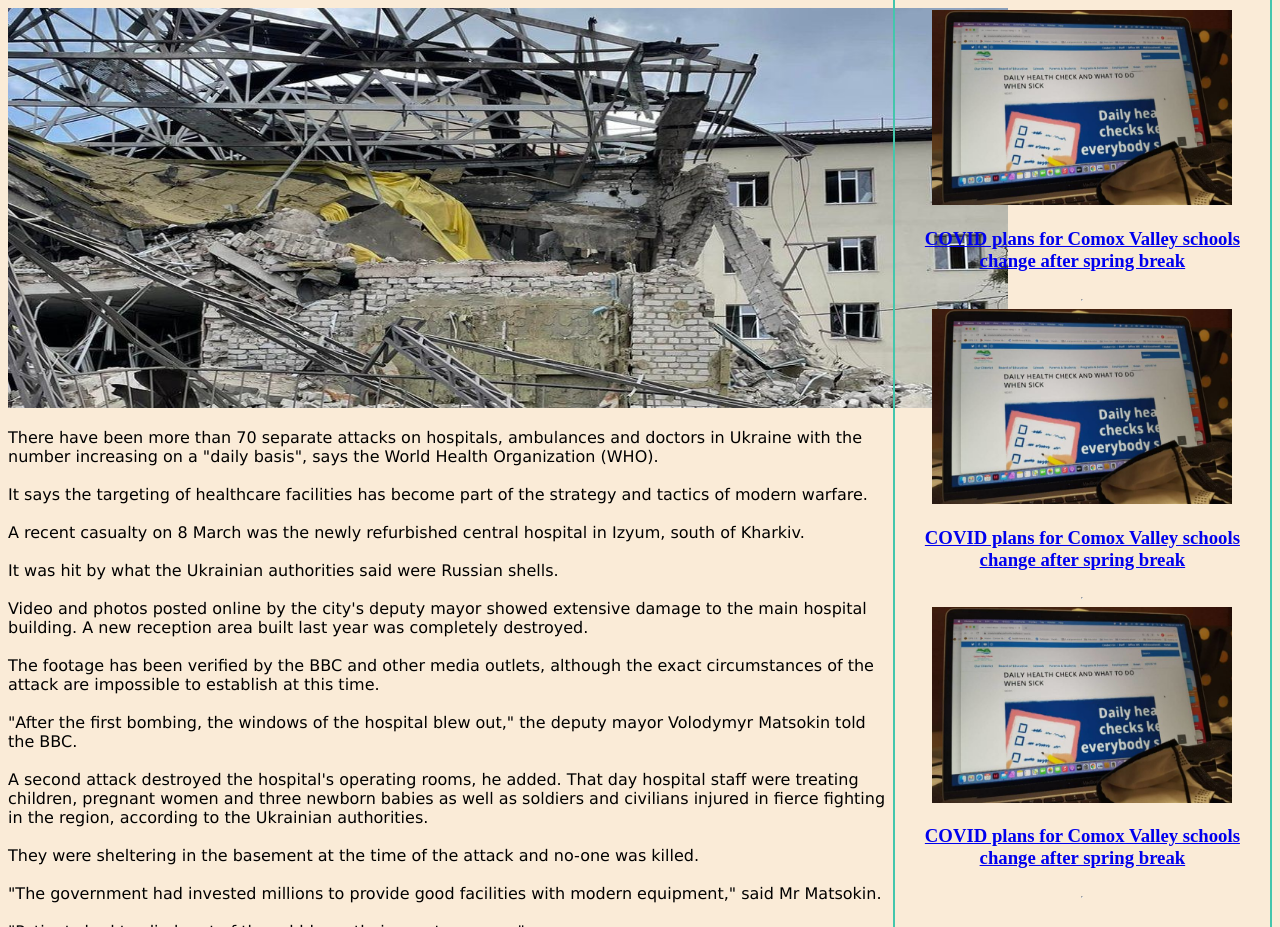
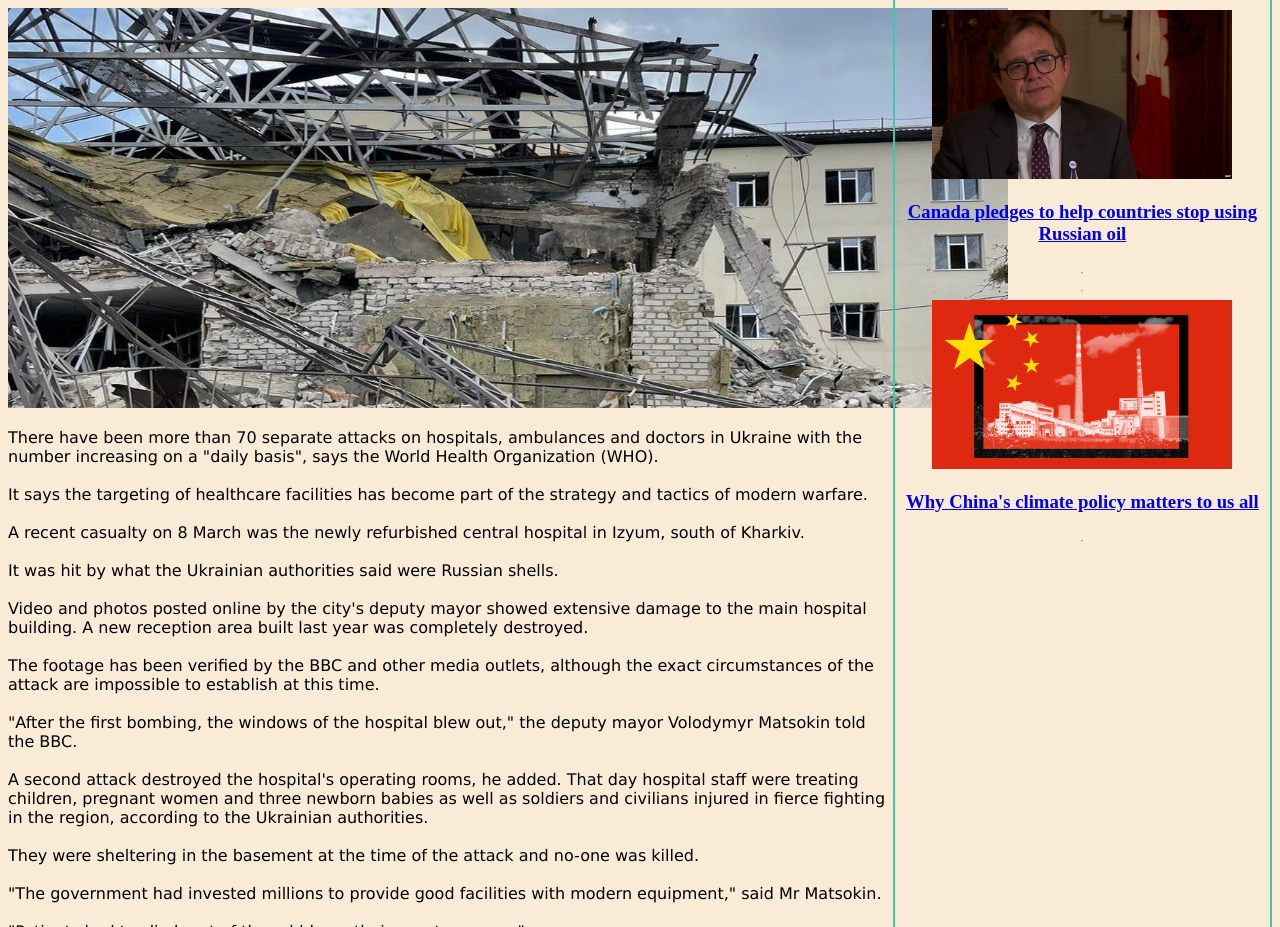
Before and after one commit to nic-dgl103-wi22-cvs/website-project-joy631pu, a plain HTML site: page international1.html in a window 1280 px wide. Shown: the part 291-1218 px from the top of the page. Drawn offline with Linux system fonts and the light colour scheme.

Commit message:
Some changes is created on aside section of international news

```diff
--- a/international1.html
+++ b/international1.html
@@ -76,24 +76,19 @@ Expanded in the aftermath of World War Two, the conventions set out the basic ri
    <!--Aside section-->
     <aside class="flex-container3 align">
 
-        <h2>Other Local News</h2>
-        <div class="flex-item5">
-            <img src="images/CovidUpdateSchool.JPG" alt="CovidUpdateSchool" width="300">
-            <h3><a href="localnews.html">COVID plans for Comox Valley schools change after spring break</a></h3>
-        </div>
+        <h2>Other International News</h2>
+        <div class="wrapper">
+          <img src="images/International2.jpg" alt="Canada" width="300">
+          <h3><a href="international2.html">Canada pledges to help countries stop using Russian oil</a></h3>
+          </div>
+        <hr>
+        <hr>
+        <div class="wrapper">
+          <img src="images/International3.jpg" alt="China" width="300">
+          <h3><a href="international3.html">Why China's climate policy matters to us all</a></h3>
+          </div>
         <hr>
 
-        <div class="flex-item5">
-            <img src="images/CovidUpdateSchool.JPG" alt="CovidUpdateSchool" width="300">
-            <h3><a href="localnews.html">COVID plans for Comox Valley schools change after spring break</a></h3>
-        </div>
-        <hr>
-
-        <div class="flex-item5">
-            <img src="images/CovidUpdateSchool.JPG" alt="CovidUpdateSchool" width="300">
-            <h3><a href="localnews.html">COVID plans for Comox Valley schools change after spring break</a></h3>
-        </div>
-        <hr>
     </aside>
   </main>
   <!--Footer starts here-->
```
Also changed, not shown: international2.html (+9 -12 lines), international3.html (+6 -12 lines).
